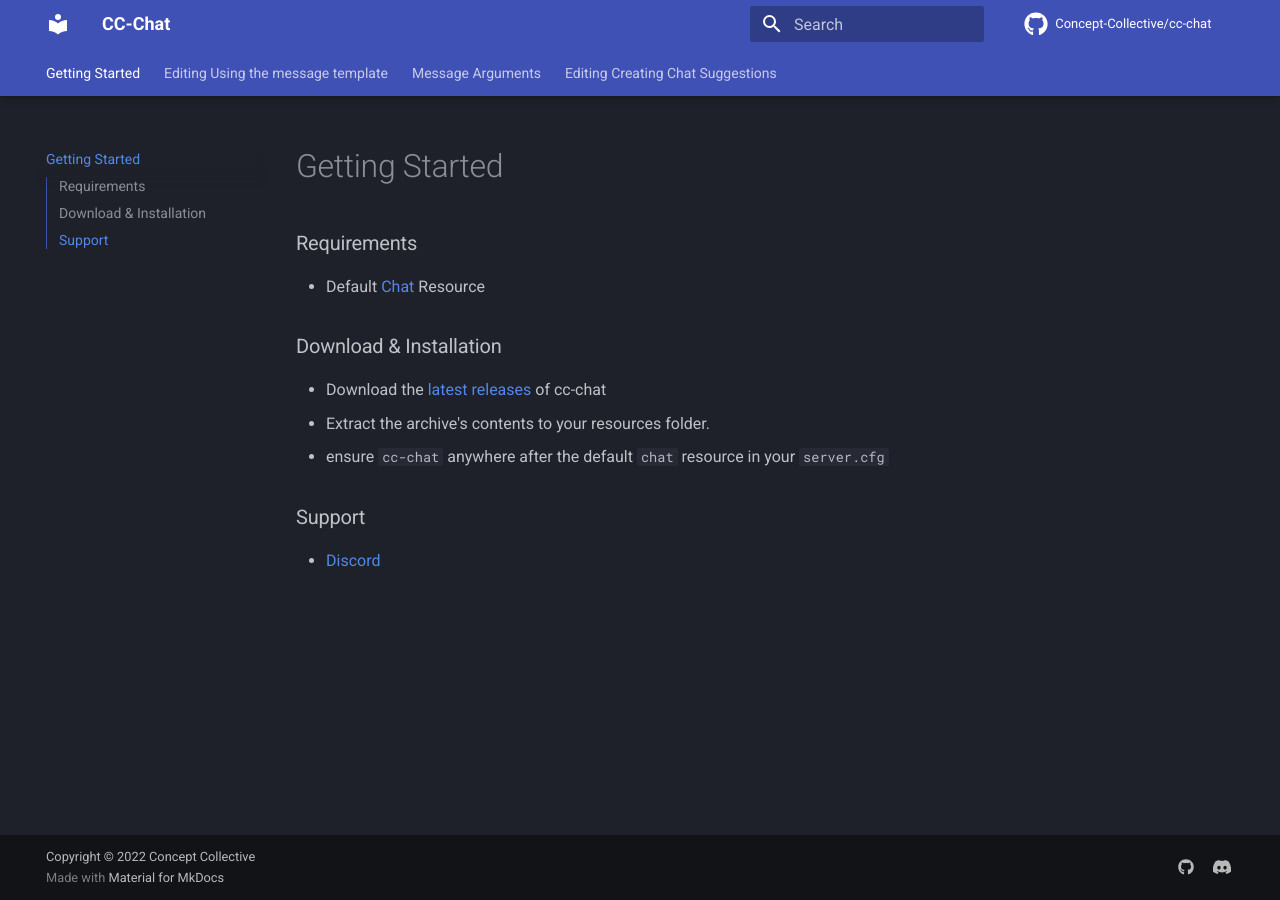
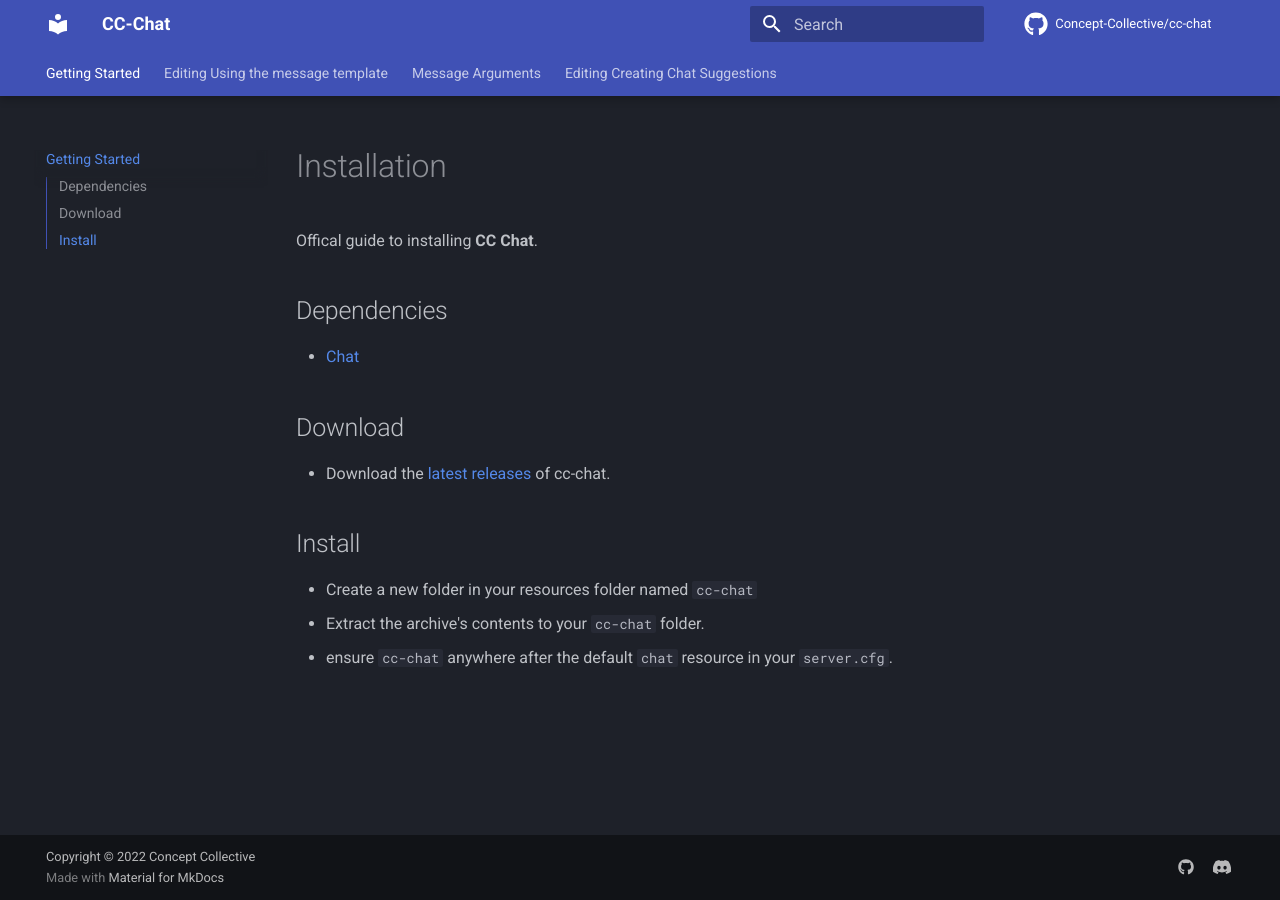
Before and after one commit to Concept-Collective/cc-chat, an MkDocs documentation site: the page built from docs/index.md, in a window 1280 px wide. Built offline with MkDocs 1.6.1 and Material for MkDocs 9.7.7, drawn with Linux system fonts in a browser that asks for light colours; comment, search, counter and statistics services are not loaded.

Commit message:
Update index.md

```diff
--- a/docs/index.md
+++ b/docs/index.md
@@ -2,13 +2,16 @@
 title: Getting Started
 ---
 
-### Requirements
-- Default [Chat](https://github.com/citizenfx/cfx-server-data/tree/master/resources/%5Bgameplay%5D/chat) Resource
+# Installation
+Offical guide to installing **CC Chat**.
 
-### Download & Installation
-- Download the [latest releases](https://github.com/Concept-Collective/cc-chat/releases/latest) of cc-chat
-- Extract the archive's contents to your resources folder.
-- ensure ``cc-chat`` anywhere after the default ``chat`` resource in your ``server.cfg``
+## Dependencies
+- [Chat](https://github.com/citizenfx/cfx-server-data/tree/master/resources/%5Bgameplay%5D/chat)
 
-### Support
-- [Discord](https://discord.conceptcollective.net)
+## Download
+- Download the [latest releases](https://github.com/Concept-Collective/cc-chat/releases/latest) of cc-chat.
+
+## Install
+- Create a new folder in your resources folder named ``cc-chat``
+- Extract the archive's contents to your ``cc-chat`` folder.
+- ensure ``cc-chat`` anywhere after the default ``chat`` resource in your ``server.cfg``.
```
